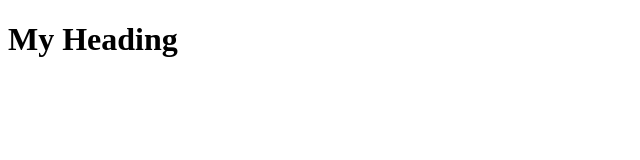
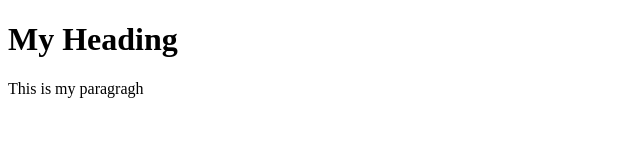
Before and after one commit to beckamorgan/GitDemo, a plain HTML site: page index.html in a window 1280 px wide. Shown: the whole page, without its empty margins (0-640 px from the left). Drawn offline with Linux system fonts and the light colour scheme.

Commit message:
Added a paragraph

```diff
--- a/index.html
+++ b/index.html
@@ -8,6 +8,6 @@
 </head>
 <body>
     <h1>My Heading </h1>
-
+    <p>This is my paragragh</p>
 </body>
 </html>
```
